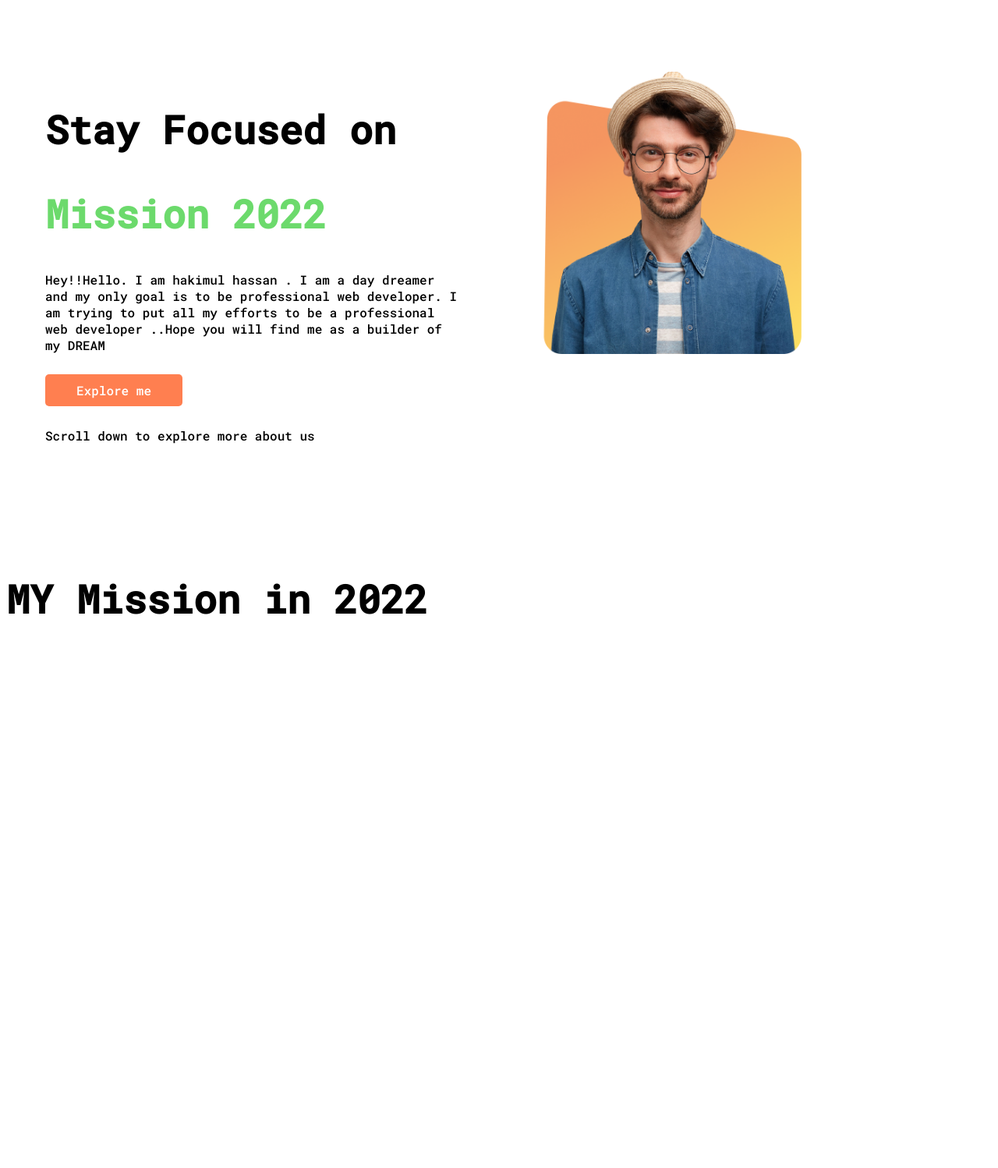
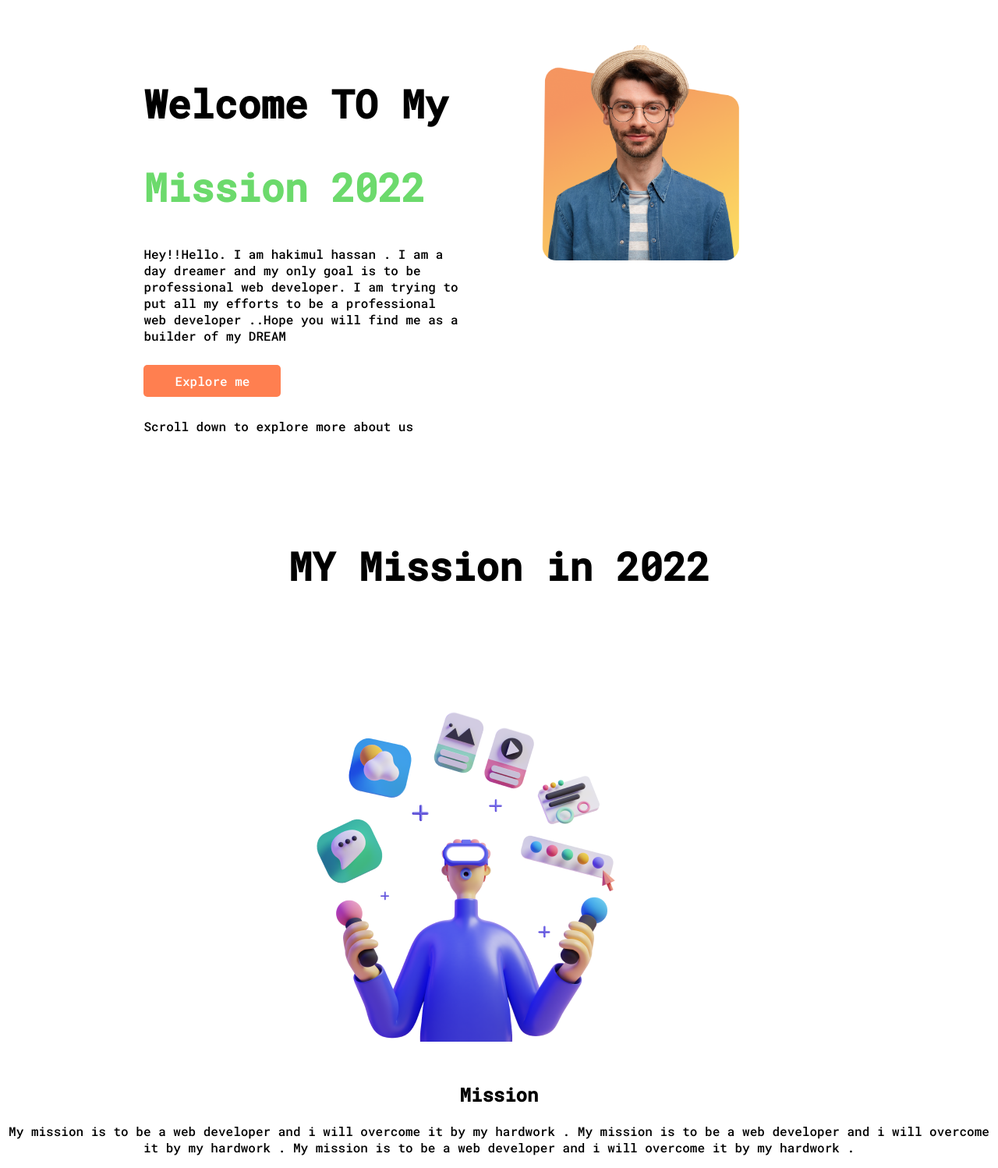
Before and after one commit to hassanhakimul/hakimul-developer, a plain HTML site: page index.html in a window 1280 px wide. Shown: the whole page at 78% size. Before the commit the page ends 843 px from the top, so only its background shows below. Drawn offline with Linux system fonts and the light colour scheme.

Commit message:
image added

```diff
--- a/index.html
+++ b/index.html
@@ -14,7 +14,7 @@
 <body>
    <section class="section-type">
        <div class="half-width div space">
-           <h1>Stay Focused on</h1>
+        <h1>Welcome TO My</h1>
         <h1><span>Mission 2022</span></h1>
         <p>Hey!!Hello. I am hakimul hassan . I am a day dreamer and my only goal is to be professional web developer. I am trying to put all my efforts to be a professional web developer ..Hope you will find me as a builder of my DREAM</p><br>
         <a class="anchor-type" target="-blank" href="https://www.facebook.com/kitkat.ontu/">Explore me</a><br><br>
@@ -24,17 +24,18 @@
            <img src="images/person/person-1.png" alt="">
        </div>
    </section>
-  <section>
+  <section class="section2">
       <h1>MY Mission in 2022</h1>
      <div>
+         <div>
+             <img src="images/illustrators/illustrator-1.png" alt="">
+         </div>
+<h2>Mission</h2>
+<p>
+    My mission is to be a web developer and i will overcome it by my hardwork . My mission is to be a web developer and i will overcome it by my hardwork . My mission is to be a web developer and i will overcome it by my hardwork .
+</p>
+     </div>
 
-     </div>
-     <div>
-
-     </div>
-     <div>
-
-     </div>
   </section>
 </body>
 </html>
--- a/style.css
+++ b/style.css
@@ -4,17 +4,13 @@ body{
 h1{
     font-size: 50px;
 }
-h2{
-    font-size: 40px;
-    text-align: center;
-}
 span{
 color: rgb(108, 218, 108);
 }
 .section-type{
    display: flex;
-   float: left;
-   margin-bottom: 100PX;
+   width: 80%;
+   margin: 0 auto;
 }
 .half-width{
     width: 50%;
@@ -30,3 +26,7 @@ a{
 background-color: coral;
     padding: 10px 40px;
 }
+.section2{
+    text-align: center;
+    margin-top: 70px;
+}
```
